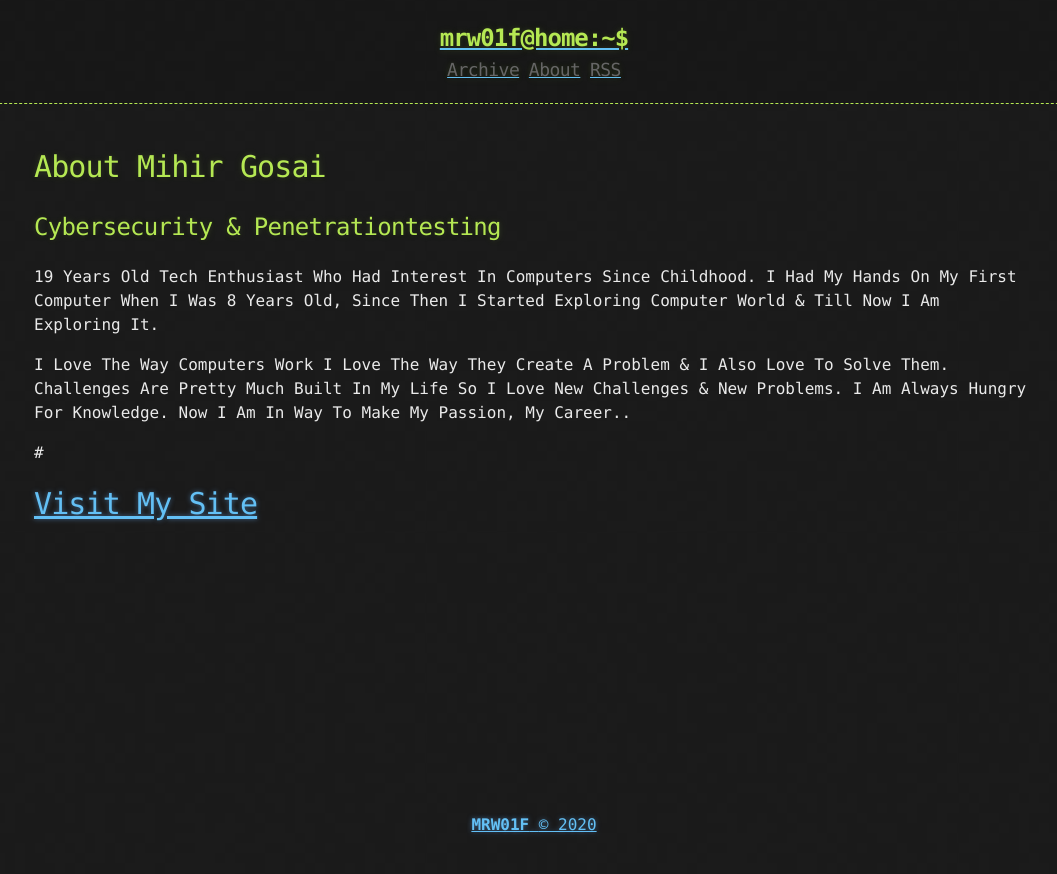
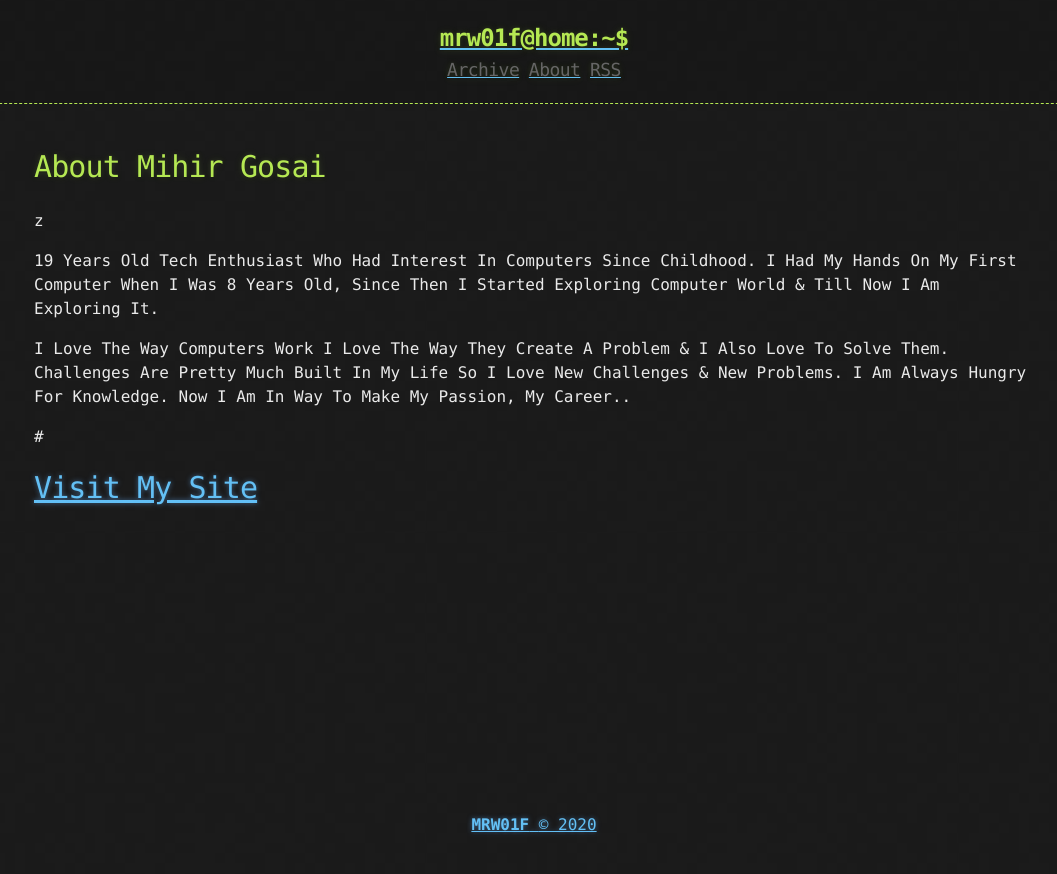
Before and after one commit to MRW01F/blog, a Jekyll site: the page built from about.md, in a window 1280 px wide. Shown: the top 874 px of the page, without its empty margins (106-1163 px from the left). Built offline with Jekyll 4.4.1, drawn with Linux system fonts in a browser that asks for light colours.

Commit message:
edited about.md

```diff
--- a/about.md
+++ b/about.md
@@ -4,8 +4,7 @@ title: About
 ---
 
 # About Mihir Gosai
-
-## Cybersecurity & Penetrationtesting
+z
 
 19 Years Old Tech Enthusiast Who Had Interest In Computers Since Childhood. I Had My Hands On My First Computer When I Was 8 Years Old, Since Then I Started Exploring Computer World & Till Now I Am Exploring It.
 
```
